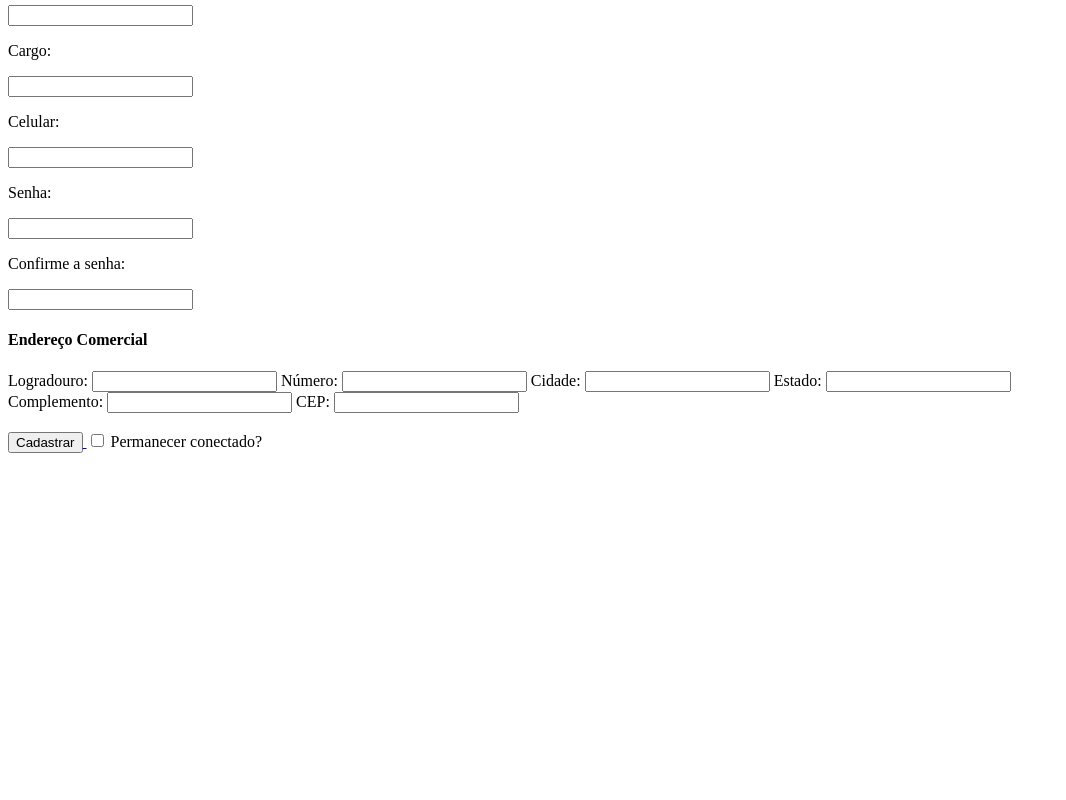
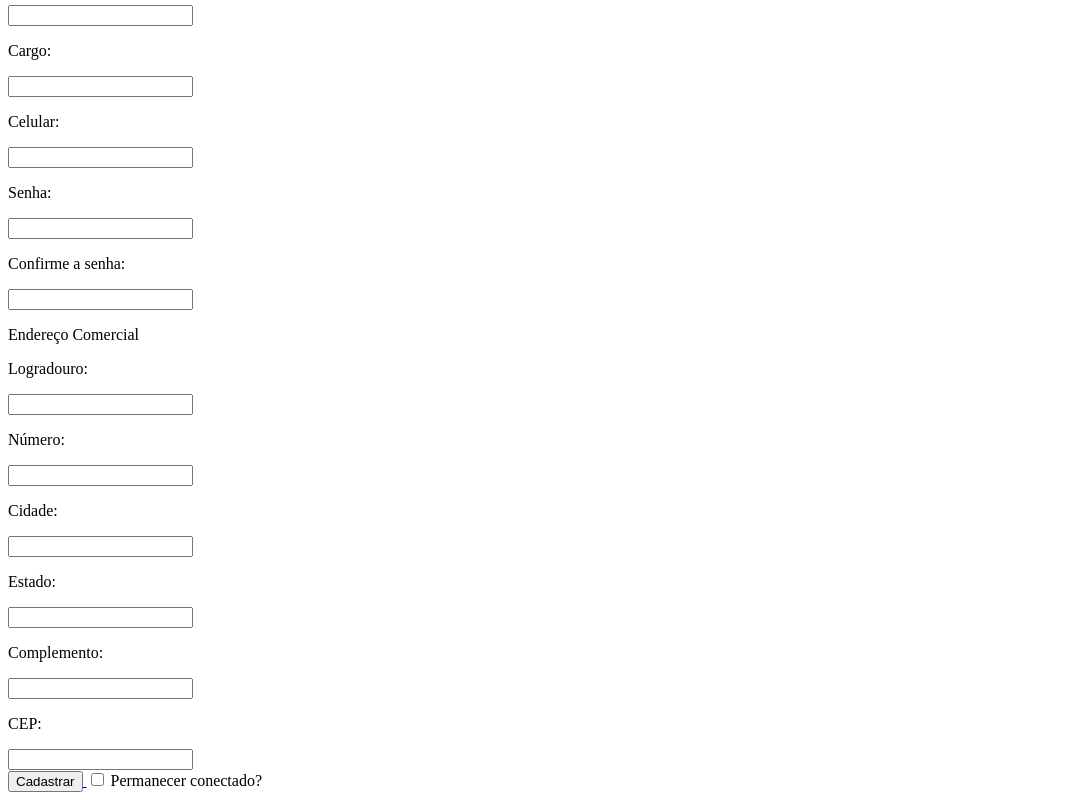
Before and after one commit to SPTech-Grupo01-Vinhos/Site-WineView, a plain HTML site: page src/cadastro/cadastro.html in a window 1280 px wide. Shown: the part 369-1169 px from the top of the page, without its empty margins (0-1066 px from the left). Before the commit the page ends 830 px from the top, so only its background shows below. Drawn offline with Linux system fonts and the light colour scheme.

Commit message:
Ajustes na tela de cadastro

```diff
--- a/src/cadastro/cadastro.html
+++ b/src/cadastro/cadastro.html
@@ -61,17 +61,23 @@
             </div>
 
             <div class="container-endereco">
-                <h4>Endereço Comercial</h4>
-                Logradouro: <input id="ipt_rua">
-                Número: <input id="ipt_num">
-                Cidade: <input id="ipt_cidade">
-                Estado: <input id="ipt_uf"><br>
-                Complemento: <input id="ipt_comp">
-                CEP: <input id="ipt_cep"><br><br>
+                <p>Endereço Comercial</p>
+                <p>Logradouro:</p>
+                <input id="ipt_rua">
+                <p>Número:</p>
+                <input id="ipt_num">
+                <p>Cidade:</p>
+                <input id="ipt_cidade">
+                <p>Estado:</p>
+                <input id="ipt_uf">
+                <p>Complemento:</p>
+                <input id="ipt_comp">
+                <p>CEP:</p>
+                <input id="ipt_cep">
             </div>
 
             <a href="../dashboard/dashboard.html">
-                <button class="btn-pagina-dash" type="button" onclick="alert('Cadastro realizado!')">Cadastrar</button>
+                <button class="btn-pagina-dash" type="button" >Cadastrar</button>
             </a>
 
             <label class="check-login">
```
Also changed, not shown: img/home page/cards/taca-vinho-enchendo.jpg (renamed from img/taca-vinho-enchendo.jpg), img/home page/garrafa-vinho.png (renamed from img/garrafa-vinho.png), img/home page/home.png (added), img/home page/uva-taca.png (renamed from img/uva-taca.png), img/home page/uvas-solta.png (renamed from img/uvas-solta.png), img/sobre/cacho-uva.png (renamed from img/cacho-uva.png), img/sobre/lm35.png (renamed from img/lm35.png), img/sobre/sobre.png (renamed from img/sobre.png), img/sobre/unoR3.png (renamed from img/unoR3.png), 6 other files.
